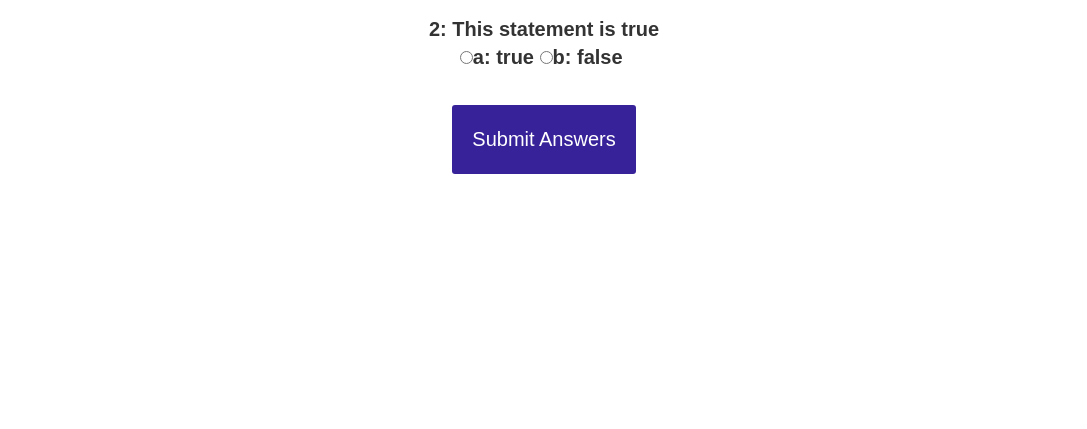
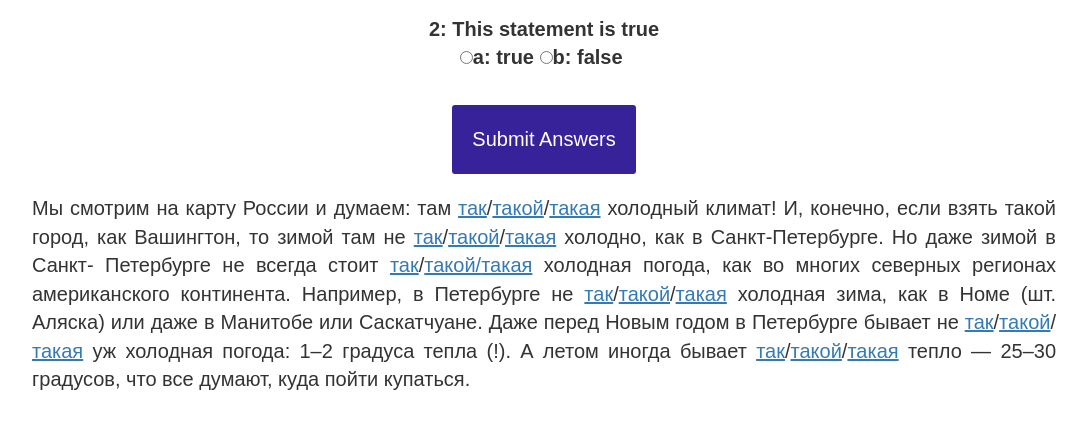
Before and after one commit to esschillinger/capstone, a Flask app: page /exercises in a window 1280 px wide. Shown: the part 168-597 px from the top of the page, without its empty margins (96-1183 px from the left). Run offline with Flask 3, Linux system fonts and the light colour scheme; the visitor is signed in with stand-in values (Sample User, id 1); some libraries are stand-ins or nearby versions.

Commit message:
added interactive paragraph exercise

```diff
--- a/src/static/css/quiz.css
+++ b/src/static/css/quiz.css
@@ -31,3 +31,13 @@ body{
   #submit:hover{
     background-color: rgb(32, 4, 97);
   }
+
+  .interactive-paragraph {
+    margin-left: 10%;
+    width: 80%;
+    text-align: justify;
+  }
+
+  a {
+    text-decoration: underline;
+  }
--- a/src/static/css/styles.css
+++ b/src/static/css/styles.css
@@ -269,7 +269,7 @@ a.panel-a:hover {
 */
 
 .incorrect {
-    background-color: #ce523c;
+    color: #ce523c;
 }
 
 .correct {
--- a/src/templates/quiz.html
+++ b/src/templates/quiz.html
@@ -17,6 +17,18 @@
 </div>
 <div id="results"></div>
 
+<div class="interactive-paragraph">
+    <p>
+        Мы смотрим на карту России и думаем: там <a class="wrong" onclick="this.style.color = '#ce523c'">так</a>/<a class="right" onclick="this.style.color = '#7cc35b'">такой</a>/<a class="wrong" onclick="this.style.color = '#ce523c'">такая</a> холодный
+        климат! И, конечно, если взять такой город, как Вашингтон, то зимой там не
+        <a class="right" onclick="this.style.color = '#7cc35b'">так</a>/<a class="wrong" onclick="this.style.color = '#ce523c'">такой</a>/<a class="wrong" onclick="this.style.color = '#ce523c'">такая</a> холодно, как в Санкт-Петербурге. Но даже зимой в Санкт-
+        Петербурге не всегда стоит <a class="wrong onclick="this.style.color = '#ce523c'"">так</a>/<a class="wrong" onclick="this.style.color = '#ce523c'">такой/<a class="right" onclick="this.style.color = '#7cc35b'">такая</a> холодная погода, как во многих
+        северных регионах американского континента. Например, в Петербурге не <a class="wrong" onclick="this.style.color = '#ce523c'">так</a>/<a class="wrong" onclick="this.style.color = '#ce523c'">такой</a>/<a class="right" onclick="this.style.color = '#7cc35b'">такая</a> холодная зима, как в Номе (шт. Аляска) или даже в Манитобе или
+        Саскатчуане. Даже перед Новым годом в Петербурге бывает не <a class="wrong" onclick="this.style.color = '#ce523c'">так</a>/<a class="wrong" onclick="this.style.color = '#ce523c'">такой</a>/<a class="right" onclick="this.style.color = '#7cc35b'">такая</a>
+        уж холодная погода: 1–2 градуса тепла (!). А летом иногда бывает <a class="right" onclick="this.style.color = '#7cc35b'">так</a>/<a class="wrong" onclick="this.style.color = '#ce523c'">такой</a>/<a class="wrong" onclick="this.style.color = '#ce523c'">такая</a> тепло — 25–30 градусов, что все думают, куда пойти купаться.
+    </p>
+</div>
+
 <script src="/static/js/quiz.js"></script>
 
 {% endblock %}
--- a/src/templates/unit_select.html
+++ b/src/templates/unit_select.html
@@ -16,7 +16,7 @@
 
 {% block body %}
 
-<div class="container">
+<div class="container" style="margin-top: 3%;">
     <div class="row">
         <div class="col-sm-3">
             <a href="/unit1" class="panel-link">
```
Also changed, not shown: src/templates/unit3_russian.html (+34 -13 lines).
